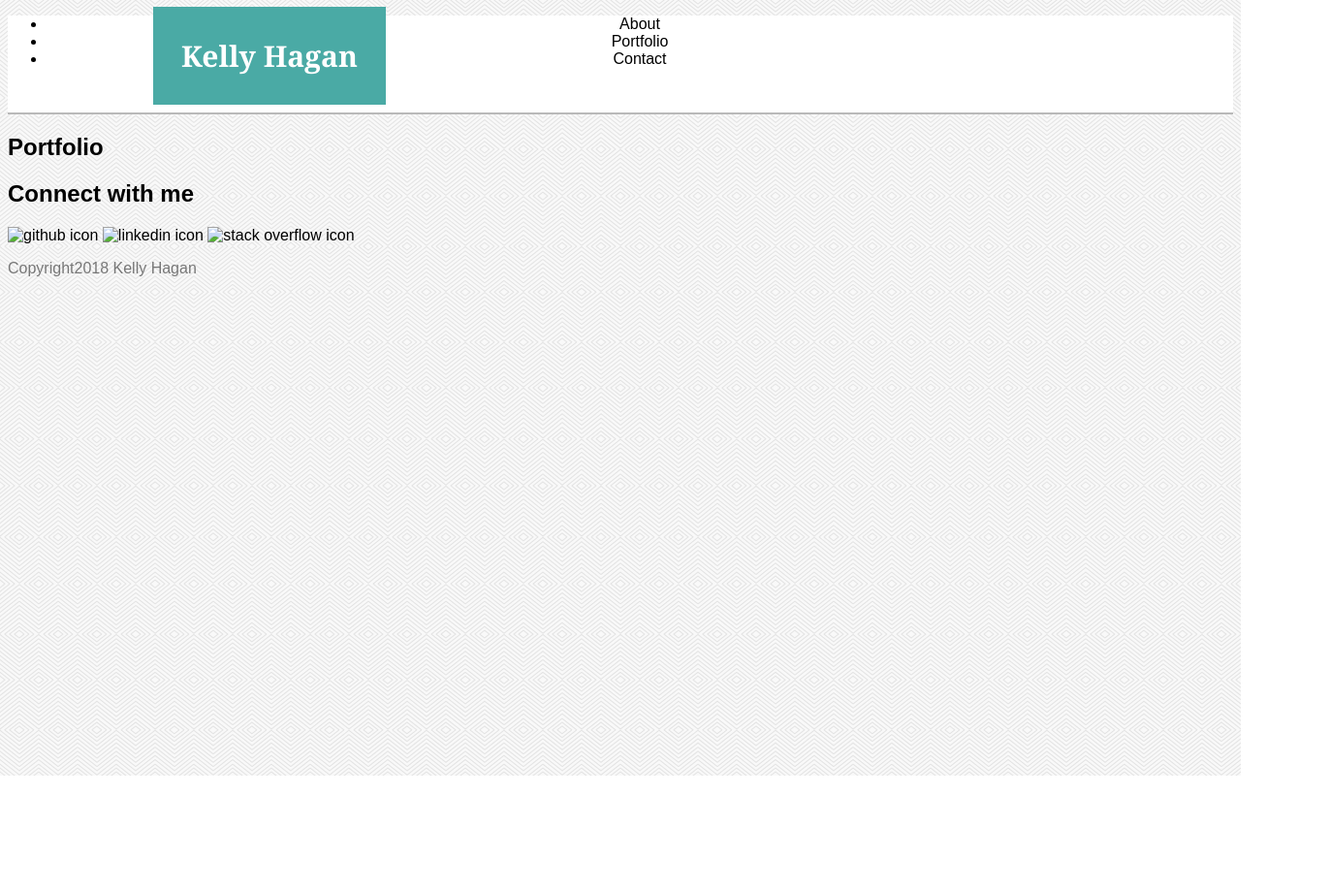
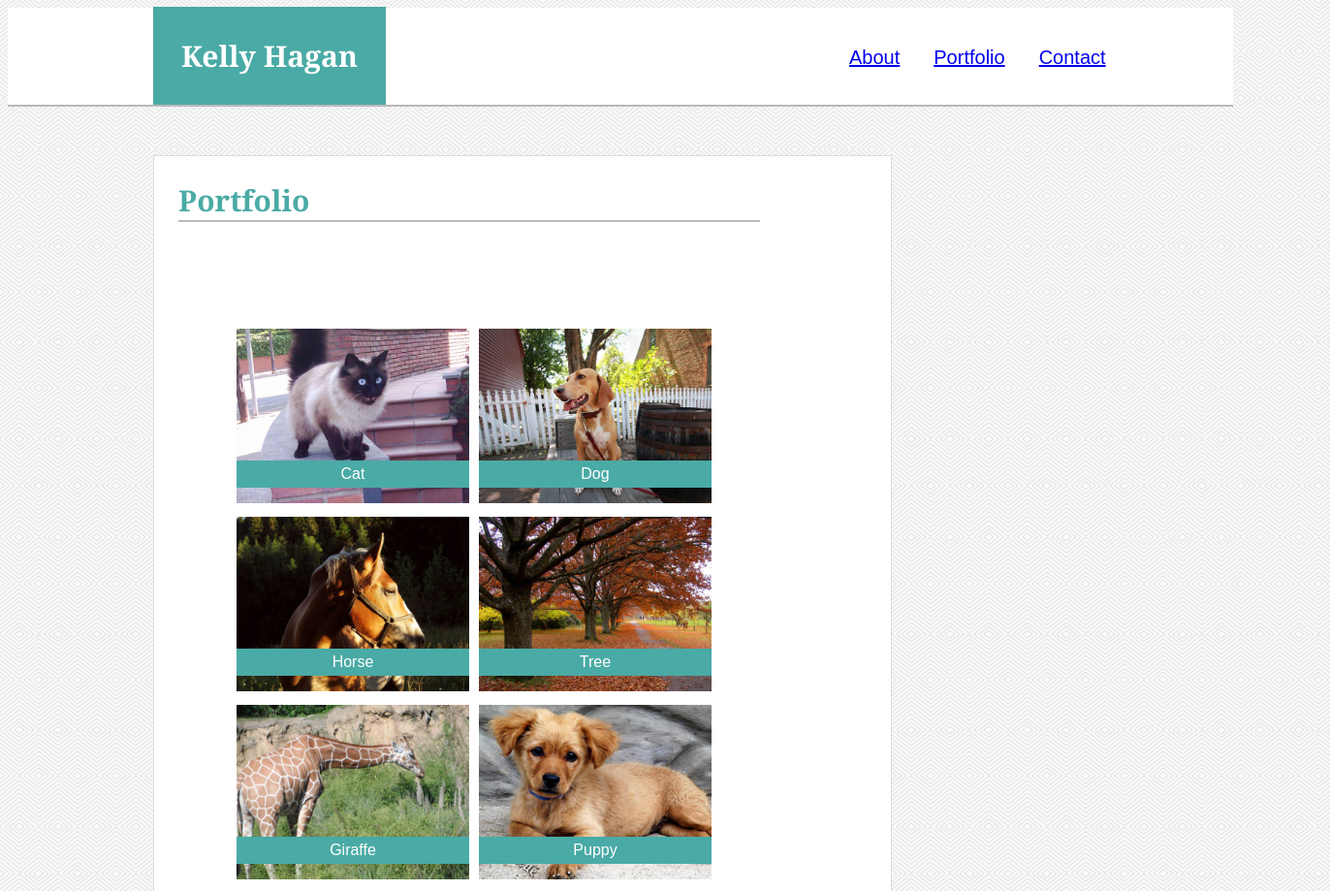
Before and after one commit to haganka/Basic-Portfolio, a plain HTML site: page portfolio.html in a window 1280 px wide. Shown: the top 919 px of the page at 97% size, 1372 px wide, since content can reach past the window. Before the commit the page ends 800 px from the top, so only its background shows below. Drawn offline with Linux system fonts and the light colour scheme; files whose address does not match are found by name.

Commit message:
adds contact and portfolio and links

```diff
--- a/assets/CSS/style.css
+++ b/assets/CSS/style.css
@@ -45,12 +45,15 @@ header {
 
 }
 
+li {
+    display: inLine;
+}
+
 #about {
     list-style-type: none;
     float: left;
-    padding: 5px, 15px;
+    padding: 5px, 20px, 5px, 20px;
     margin-right: 20px;
-
 }
 
 #portfolio {
@@ -66,6 +69,21 @@ header {
     float: left;
     padding: 5px, 20px, 5px, 20px;
     margin-left: 20px;
+}
+
+
+a:visited {
+    color: rgb(136, 136, 136);
+}
+
+/* mouse over link */
+a:hover {
+    color: rgb(26, 25, 26);
+}
+
+/* active link */
+a:active {
+    color: #0000FF;
 }
 
 .pageHead {
@@ -89,6 +107,7 @@ header {
     float: left;
     clear: both;
 }
+
 #connect {
     background-color: #fff;
     padding: 25px;
@@ -112,9 +131,8 @@ header {
     position: absolute;
     top: 0;
     border-bottom: 2px solid #b9b9b9;
-    width: 410px;
+    width: 385px;
     padding-bottom: 20px;
-
 
 }
 
@@ -122,8 +140,11 @@ header {
     background-color: rgb(255, 255, 255);
     width: 600px;
     padding: 80px;
+    /* padding-right: 30px; */
+    /* padding-left: 30px; */
     margin-left: 150px;
     margin-top: 50px;
+    margin-bottom: 200px;
     overflow: auto;
     clear: both;
     float: left;
@@ -131,6 +152,37 @@ header {
     border-width: .5px;
 
 }
+
+#cat, #dog, #horse, #tree, #giraffe, #puppy {
+    width: 240px;
+    /* margin-left: 30px;
+    margin-top: -60px;
+    margin-right: 80px;
+    margin-bottom: 80px; */
+    position: relative;
+    /* float: left; */
+    margin: 5px;
+
+}
+
+.box {
+    position: relative;
+    float: left;
+}
+
+#catlabel, #doglabel, #horselabel, #treelabel, #giraffelabel, #puppylabel {
+    position: absolute;
+    background: #4aaaa5;
+    width: 230px;
+    padding: 5px;
+    bottom: 20px;
+    margin: 5px;
+    font-family: "Arial", "Helvetica Neue", "Helvetica", "sans-serif";
+    color:  #ffffff;
+    text-align: center;
+}
+
+
 
 #div {
     background-color: #6ea3da;
@@ -147,8 +199,7 @@ header {
     padding: 50px;
     font-size: 11px;
     position: relative;
-    bottom: -130px;
-    margin-top: 300px;
+    bottom: 0;
     width: 100%;
     border-top: solid #777777;
 }
@@ -180,3 +231,31 @@ p {
     padding-top: 75px;
 
 }
+
+.formBox {
+    margin-top: -80px;
+    margin-left: -50px;
+}
+
+#formName {
+    margin-bottom: 5px;
+}
+
+#formEmail {
+    margin-bottom: 5px;
+}
+
+#formMessage {
+    margin-bottom: 5px;
+}
+
+#messageBox {
+    height: 250px;
+}
+
+input {
+    width: 500px;
+    height: 20px;
+    padding: 6px;
+    margin-bottom: -10px;
+}
--- a/portfolio.html
+++ b/portfolio.html
@@ -1,40 +1,67 @@
 <!DOCTYPE html>
 <html>
-    <head>
-        <title>Kelly's Portfolio</title>
-        <link rel="stylesheet" type="text/css" href="assets/CSS/style.css"/>
-    </head>
-    <body>
+
+<head>
+    <title>Kelly: Homepage</title>
+    <link rel="stylesheet" type="text/css" href="assets/CSS/style.css" />
+</head>
+
+<body>
+    <div class="wrapper">
         <header>
-        <h1 class="name">Kelly Hagan</h1>
-<!--These are the navigation items at the top right-->
-        <nav>
-            <ul class="nav">
-                <li>About</li>
-                <li>Portfolio</li>
-                <li>Contact</li>
+            <h1 class="name">Kelly Hagan</h1>
+            <ul id="nav">
+                    <li><a href="index.html" id="about">About</a></li>
+                    <li><a href="portfolio.html" id="portfolio">Portfolio</a></li>
+                    <li><a href="contact.html" id="contact">Contact</a></li>
             </ul>
-        </nav>
         </header>
-<!--This is the section where I talk about myself -->
-        <section>
-            <h1 class="page head">Portfolio</h1>
+
+        <section id="aboutme">
+            <h1 class="pageHead">Portfolio</h1>
+            <div class="box">
+                <img id="cat" src="assets/images/cat.jpeg" alt="random image">
+                <div id="catlabel">Cat</div>
+            </div>
+
+            <div class="box">
+            <img id="dog" src="assets/images/dog.jpeg" alt="random image">
+                <div id="doglabel">Dog</div>
+            </div>
+
+            <div class="box">
+            <img id="horse" src="assets/images/horse.jpeg" alt="random image">
+                <div id="horselabel">Horse</div>
+            </div>
+
+            <div class="box">
+            <img id="tree" src="assets/images/tree.jpeg" alt="random image">
+                <div id="treelabel">Tree</div>
+            </div>
+
+            <div class="box">
+            <img id="giraffe" src="assets/images/giraffe.jpeg" alt="random image">
+                <div id="giraffelabel">Giraffe</div>
+            </div>
+
+            <div class="box">
+            <img id="puppy" src="assets/images/puppy.jpeg" alt="random image">
+                <div id="puppylabel">Puppy</div>
+            </div>
+
 
         </section>
-<!-- This is a left-justified section with contact info -->
-        <section>
-            <h2 class="contact">Connect with me</h2>
-                <img src="images/github_icon.png" alt="github icon" href="https://github.com/haganka"/>
-                <img src="images/linkedin_icon.png" alt="linkedin icon" href="https://www.linkedin.com/in/iamkellyhagan/"/>
-                <img src="images/stackoverflow_icon.png" alt="stack overflow icon" href="ttps://stackoverflow.com/users/9064038/kelly-hagan"/>
 
-        </section>
-<!--This is the footer-->
-        <div>
-            <p class="footer">Copyright2018 Kelly Hagan</p>
-        </div>
+        <aside id="connect">
+                <h3 id="connectHead">Connect with Me</h3>
+                    <a href="https://github.com/haganka" target="_blank"><img id="github" src="assets/images/github_icon.png" alt="Kelly's Github"></a>
+                    <a href="https://www.linkedin.com/in/iamkellyhagan/" target="_blank"><img id="linked" src="assets/images/linkedin_icon.png" alt="Kelly's LinkedIn"/></a>
+                    <a href="https://stackoverflow.com/users/9064038/kelly-hagan" target="_blank"><img id="stack" src="assets/images/stackoverflow_icon.png" alt="Kelly's Stack Overflow"/></a>
+            </aside>
 
+            <div id="foot">&copy Copyright2018 Kelly Hagan</div>
 
 
     </body>
+
 </html>
```
Also changed, not shown: contact.html (+35 -22 lines), index.html (+9 -10 lines), assets/images/beach.jpeg (added), assets/images/cat.jpeg (added), assets/images/dog.jpeg (added), assets/images/giraffe.jpeg (added), assets/images/horse.jpeg (added), assets/images/puppy.jpeg (added), assets/images/tree.jpeg (added).
